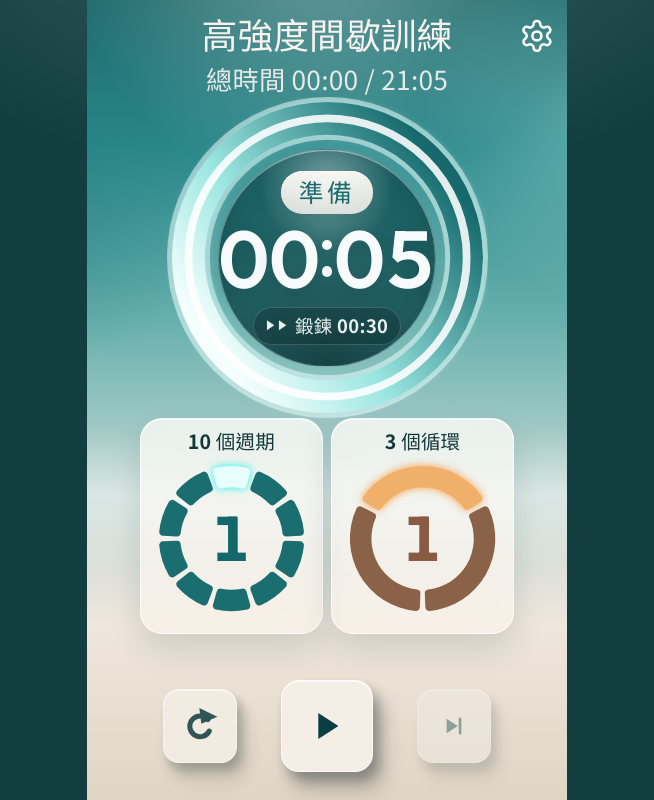
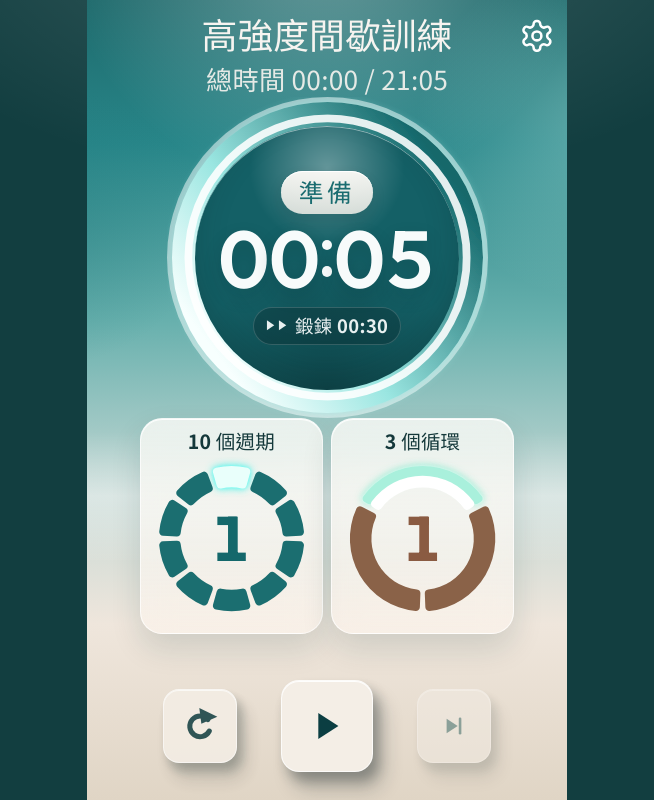
Before and after one commit to eb-barry/HIT-timer, a React (Vite) app: page / in a window 1280 px wide. Shown: the whole page, without its empty margins (313-967 px from the left). Built offline with nearby package versions, Linux system fonts and the light colour scheme.

Commit message:
Enlarge the countdown core and outline the active cycle bead.
The mint inner lip of the dial is now the same dark green as the core, and a cycle stays white with a glowing rim until that cycle finishes.

Co-authored-by: Barry <eb-barry@users.noreply.github.com>

```diff
--- a/src/components/ProgressCard.tsx
+++ b/src/components/ProgressCard.tsx
@@ -1,4 +1,4 @@
-import { BEAD_COLORS, beadPath, beadSpans, beadStates, type BeadTone } from "./beads";
+import { BEAD_COLORS, CYCLE_RIM, beadPath, beadSpans, beadStates, type BeadTone } from "./beads";
 
 export function ProgressCard({
   label,
@@ -7,6 +7,7 @@ export function ProgressCard({
   complete,
   tone,
   testId,
+  opening = false,
 }: {
   label: string;
   current: number;
@@ -14,11 +15,14 @@ export function ProgressCard({
   complete: boolean;
   tone: BeadTone;
   testId: string;
+  /** Cycle card, before the first work interval: light-green rim. */
+  opening?: boolean;
 }) {
   const colors = BEAD_COLORS[tone];
   const states = beadStates(total, current, complete);
   const spans = beadSpans(states.length);
   const shown = states.length === 0 ? 1 : Math.min(states.length, Math.max(1, Math.round(current)));
+  const rim = tone === "sand" && opening ? CYCLE_RIM.opening : CYCLE_RIM.during;
 
   return (
     <article
@@ -38,8 +42,8 @@ export function ProgressCard({
             <filter id={`bead-glow-${tone}`} filterUnits="userSpaceOnUse" x="-20" y="-20" width="140" height="140" colorInterpolationFilters="sRGB">
               <feGaussianBlur in="SourceAlpha" stdDeviation="1.05" result="tight" />
               <feGaussianBlur in="SourceAlpha" stdDeviation="2.5" result="wide" />
-              <feFlood floodColor={colors.glow} floodOpacity="1" result="core" />
-              <feFlood floodColor={colors.aura} floodOpacity="0.9" result="bloom" />
+              <feFlood floodColor={tone === "sand" ? rim.glow : colors.glow} floodOpacity="1" result="core" />
+              <feFlood floodColor={tone === "sand" ? rim.aura : colors.aura} floodOpacity="0.9" result="bloom" />
               <feComposite in="core" in2="tight" operator="in" result="coreGlow" />
               <feComposite in="bloom" in2="wide" operator="in" result="auraGlow" />
               <feMerge>
@@ -51,6 +55,19 @@ export function ProgressCard({
           </defs>
           {spans.map((span, index) => {
             const state = states[index];
+            if (tone === "sand" && state === "current") {
+              return (
+                <g key={index} data-state={state} data-rim={opening ? "green" : "yellow"}>
+                  <path
+                    className="bead"
+                    d={beadPath(span.start, span.end, 44, 37.6)}
+                    fill={rim.fill}
+                    filter={`url(#bead-glow-${tone})`}
+                  />
+                  <path className="bead" d={beadPath(span.start, span.end, 38.1, 31)} fill="#FFFFFF" />
+                </g>
+              );
+            }
             return (
               <path
                 key={index}
--- a/src/components/TimerScreen.tsx
+++ b/src/components/TimerScreen.tsx
@@ -96,6 +96,7 @@ export function TimerScreen({
           complete={view.status === "complete"}
           tone="sand"
           testId="cycle-label"
+          opening={view.status === "idle" || view.phase === "prepare"}
         />
       </div>
 
--- a/src/components/beads.ts
+++ b/src/components/beads.ts
@@ -5,7 +5,13 @@ export type BeadState = "future" | "done" | "current";
 
 export const BEAD_COLORS: Record<BeadTone, { future: string; done: string; current: string; glow: string; aura: string }> = {
   water: { future: "#1B6E70", done: "#7EE8E2", current: "#E9FFFB", glow: "#7EFFF6", aura: "#14F0E4" },
-  sand: { future: "#8A6248", done: "#E2B07C", current: "#F0B06A", glow: "#FFD0A4", aura: "#F09440" },
+  sand: { future: "#8A6248", done: "#E2B07C", current: "#FFFFFF", glow: "#FFE7A8", aura: "#F0C85A" },
+};
+
+/** In-progress cycle bead: white inside, a glowing rim outside. */
+export const CYCLE_RIM = {
+  opening: { fill: "#A9F0DC", glow: "#E9FFF8", aura: "#67E6C4" },
+  during: { fill: "#F6E3A4", glow: "#FFE7A8", aura: "#F0C85A" },
 };
 
 const TAU = Math.PI * 2;
@@ -38,39 +44,39 @@ export function beadSpans(count: number): Array<{ start: number; end: number }>
   });
 }
 
-export function beadPath(start: number, end: number): string {
+export function beadPath(start: number, end: number, outer = OUTER, inner = INNER): string {
   const span = Math.max(0, end - start);
-  if (span <= 0.001) return "";
-  const thickness = OUTER - INNER;
+  if (span <= 0.001 || outer <= inner) return "";
+  const thickness = outer - inner;
   let cr = Math.min(2.35, thickness * 0.34);
   for (let attempt = 0; attempt < 8; attempt += 1) {
-    const outerInset = Math.asin(clamp01(cr / (OUTER - cr)));
-    const innerInset = Math.asin(clamp01(cr / (INNER + cr)));
+    const outerInset = Math.asin(clamp01(cr / (outer - cr)));
+    const innerInset = Math.asin(clamp01(cr / (inner + cr)));
     if (outerInset * 2 < span - 0.004 && innerInset * 2 < span - 0.004) break;
     cr *= 0.7;
   }
-  if (cr < 0.45) return plainSector(start, end);
-  return roundedSector(start, end, cr);
+  if (cr < 0.45) return plainSector(start, end, outer, inner);
+  return roundedSector(start, end, cr, outer, inner);
 }
 
-function roundedSector(start: number, end: number, cr: number): string {
-  const outerInset = Math.asin(cr / (OUTER - cr));
-  const innerInset = Math.asin(cr / (INNER + cr));
-  const outerSide = (OUTER - cr) * Math.cos(outerInset);
-  const innerSide = (INNER + cr) * Math.cos(innerInset);
-  const outerStart = point(OUTER, start + outerInset);
-  const outerEnd = point(OUTER, end - outerInset);
-  const innerEnd = point(INNER, end - innerInset);
-  const innerStart = point(INNER, start + innerInset);
+function roundedSector(start: number, end: number, cr: number, outer: number, inner: number): string {
+  const outerInset = Math.asin(cr / (outer - cr));
+  const innerInset = Math.asin(cr / (inner + cr));
+  const outerSide = (outer - cr) * Math.cos(outerInset);
+  const innerSide = (inner + cr) * Math.cos(innerInset);
+  const outerStart = point(outer, start + outerInset);
+  const outerEnd = point(outer, end - outerInset);
+  const innerEnd = point(inner, end - innerInset);
+  const innerStart = point(inner, start + innerInset);
   const capStartOuter = point(outerSide, start);
   const capStartInner = point(innerSide, start);
   const capEndOuter = point(outerSide, end);
   const capEndInner = point(innerSide, end);
   const centers = {
-    outerStart: point(OUTER - cr, start + outerInset),
-    outerEnd: point(OUTER - cr, end - outerInset),
-    innerEnd: point(INNER + cr, end - innerInset),
-    innerStart: point(INNER + cr, start + innerInset),
+    outerStart: point(outer - cr, start + outerInset),
+    outerEnd: point(outer - cr, end - outerInset),
+    innerEnd: point(inner + cr, end - innerInset),
+    innerStart: point(inner + cr, start + innerInset),
   };
   const largeOuter = end - start - outerInset * 2 > Math.PI ? 1 : 0;
   const largeInner = end - start - innerInset * 2 > Math.PI ? 1 : 0;
@@ -78,23 +84,23 @@ function roundedSector(start: number, end: number, cr: number): string {
   return [
     `M ${fmt(capStartOuter)}`,
     arc(cr, capStartOuter, outerStart, centers.outerStart),
-    `A ${OUTER} ${OUTER} 0 ${largeOuter} 1 ${fmt(outerEnd)}`,
+    `A ${trim(outer)} ${trim(outer)} 0 ${largeOuter} 1 ${fmt(outerEnd)}`,
     arc(cr, outerEnd, capEndOuter, centers.outerEnd),
     `L ${fmt(capEndInner)}`,
     arc(cr, capEndInner, innerEnd, centers.innerEnd),
-    `A ${INNER} ${INNER} 0 ${largeInner} 0 ${fmt(innerStart)}`,
+    `A ${trim(inner)} ${trim(inner)} 0 ${largeInner} 0 ${fmt(innerStart)}`,
     arc(cr, innerStart, capStartInner, centers.innerStart),
     "Z",
   ].join(" ");
 }
 
-function plainSector(start: number, end: number): string {
-  const outerStart = point(OUTER, start);
-  const outerEnd = point(OUTER, end);
-  const innerEnd = point(INNER, end);
-  const innerStart = point(INNER, start);
+function plainSector(start: number, end: number, outer: number, inner: number): string {
+  const outerStart = point(outer, start);
+  const outerEnd = point(outer, end);
+  const innerEnd = point(inner, end);
+  const innerStart = point(inner, start);
   const large = end - start > Math.PI ? 1 : 0;
-  return `M ${fmt(outerStart)} A ${OUTER} ${OUTER} 0 ${large} 1 ${fmt(outerEnd)} L ${fmt(innerEnd)} A ${INNER} ${INNER} 0 ${large} 0 ${fmt(innerStart)} Z`;
+  return `M ${fmt(outerStart)} A ${trim(outer)} ${trim(outer)} 0 ${large} 1 ${fmt(outerEnd)} L ${fmt(innerEnd)} A ${trim(inner)} ${trim(inner)} 0 ${large} 0 ${fmt(innerStart)} Z`;
 }
 
 function arc(radius: number, from: [number, number], to: [number, number], center: [number, number]): string {
--- a/src/styles.css
+++ b/src/styles.css
@@ -256,6 +256,9 @@ button:disabled { cursor: default; opacity: 0.42; }
   background: radial-gradient(circle, rgba(190, 236, 230, 0.45), transparent 68%);
   filter: blur(10px);
   pointer-events: none;
+  /* Keep the mint halo behind the outer ring. The dark core fills the hole. */
+  -webkit-mask-image: radial-gradient(circle, transparent 0 52%, #000 64%);
+  mask-image: radial-gradient(circle, transparent 0 52%, #000 64%);
 }
 
 .ring[data-phase="rest"]::before,
@@ -305,7 +308,8 @@ button:disabled { cursor: default; opacity: 0.42; }
 
 .ring-core {
   position: absolute;
-  inset: 16%;
+  /* Cover the mint inner lip of the dial so the digits sit on the dark core. */
+  inset: 9%;
   z-index: 2;
   border-radius: 50%;
   display: flex;
@@ -315,10 +319,10 @@ button:disabled { cursor: default; opacity: 0.42; }
   text-align: center;
   color: #f7fbfb;
   background:
-    radial-gradient(circle at 50% 16%, rgba(255, 255, 255, 0.42), transparent 32%),
-    radial-gradient(circle at 50% 100%, rgba(4, 24, 26, 0.38), transparent 46%),
-    rgba(12, 68, 72, 0.72);
-  border: 1px solid rgba(255, 255, 255, 0.28);
+    radial-gradient(circle at 50% 16%, rgba(255, 255, 255, 0.34), transparent 30%),
+    radial-gradient(circle at 50% 100%, rgba(4, 24, 26, 0.34), transparent 46%),
+    #146066;
+  border: 0;
   box-shadow:
     inset 0 1px 0 rgba(255, 255, 255, 0.48),
     inset 0 -18px 30px rgba(8, 36, 38, 0.22);
```
Also changed, not shown: 1 other file (tests, documents, lock files or other folders).
